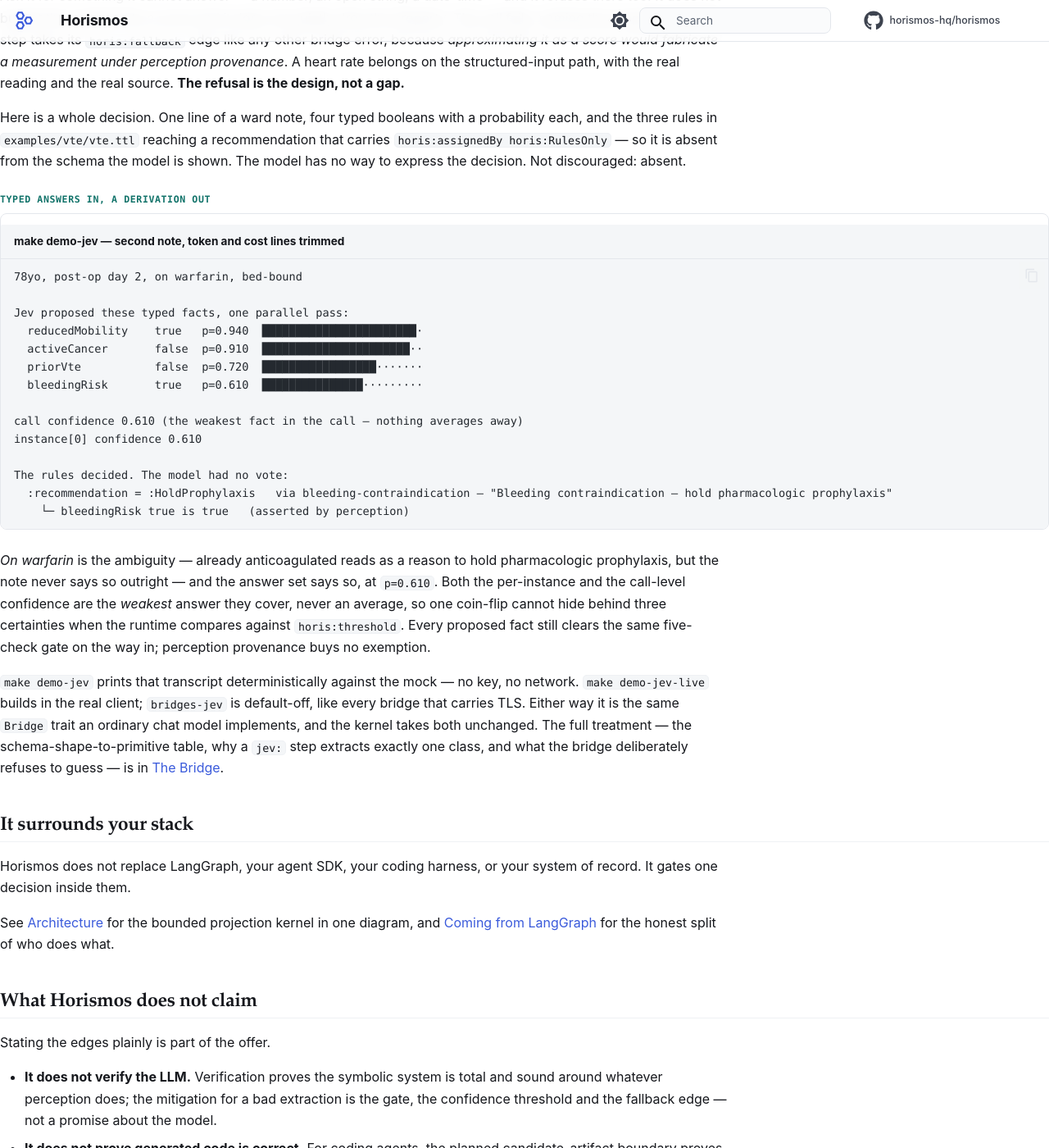
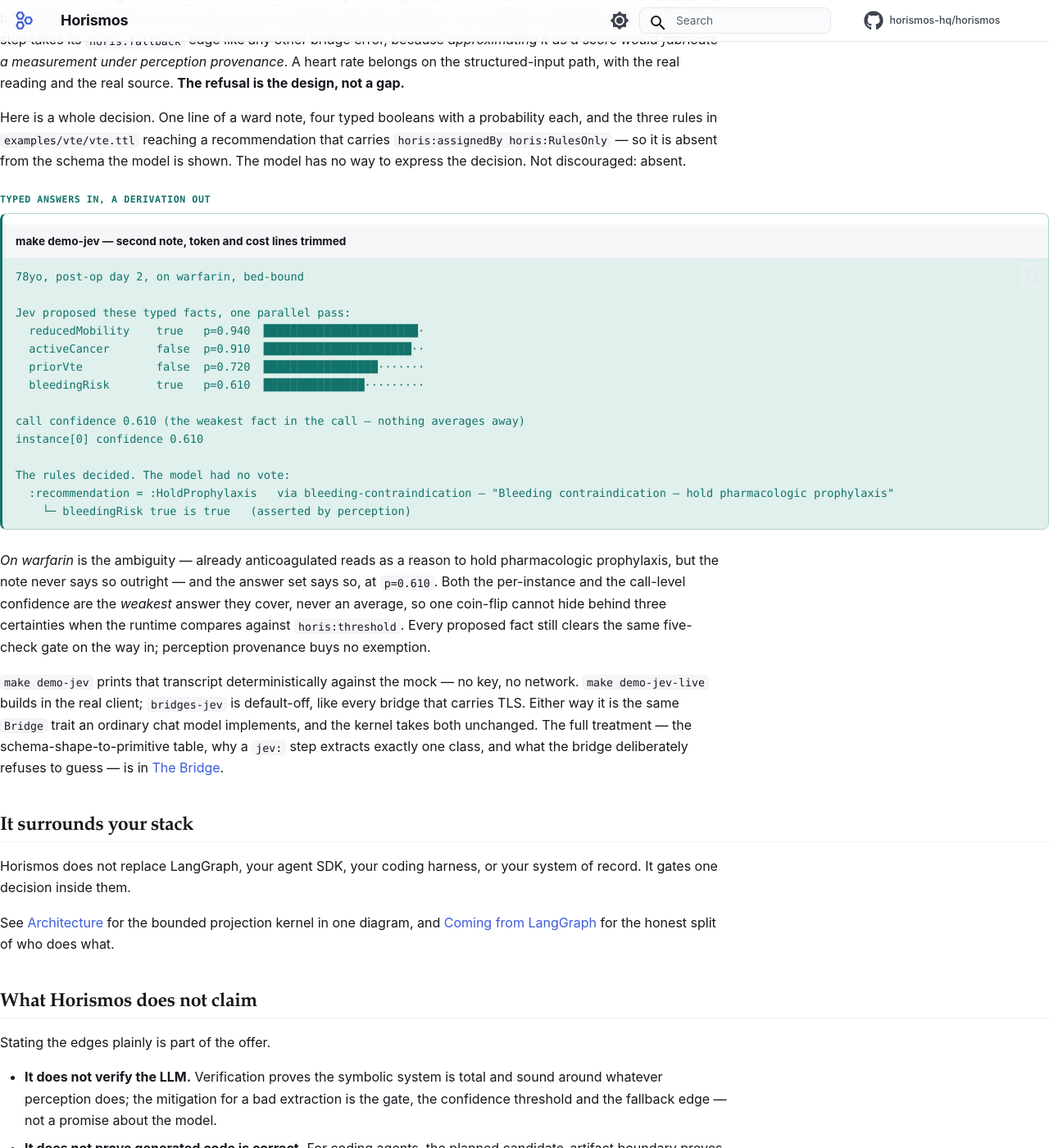
Before and after one commit to horismos-hq/horismos, an MkDocs documentation site: the page built from docs/index.md, in a window 1280 px wide and 1400 px high, scrolled down 3515 px. Shown: the whole window at 82% size. Built offline with MkDocs 1.6.1 and Material for MkDocs 9.7.7, drawn with Linux system fonts in a browser that asks for light colours; comment, search, counter and statistics services are not loaded.

Commit message:
no-mistakes(review): style standalone proof panels in extra.css

```diff
--- a/docs/stylesheets/extra.css
+++ b/docs/stylesheets/extra.css
@@ -498,6 +498,16 @@
   background-color: var(--horis-gate-soft);
   color: var(--horis-gate);
 }
+/* A proof panel whose only fence is the output stands alone; it gets the same
+   treatment, minus the pull-up that closes the gap under a python block. */
+.md-typeset .horis-proof > .language-text {
+  border-color: rgba(18, 115, 106, 0.32);
+  border-left: 3px solid var(--horis-gate);
+}
+.md-typeset .horis-proof > .language-text > pre > code {
+  background-color: var(--horis-gate-soft);
+  color: var(--horis-gate);
+}
 
 /* Refusals — the product, not output noise. */
 .md-typeset .horis-refusal .language-python + .language-text {
@@ -510,6 +520,9 @@
   font-weight: 500;
 }
 [data-md-color-scheme="slate"] .md-typeset .horis-proof .language-python + .language-text {
+  border-color: rgba(79, 191, 175, 0.34);
+}
+[data-md-color-scheme="slate"] .md-typeset .horis-proof > .language-text {
   border-color: rgba(79, 191, 175, 0.34);
 }
 [data-md-color-scheme="slate"] .md-typeset .horis-refusal .language-python + .language-text {
```
